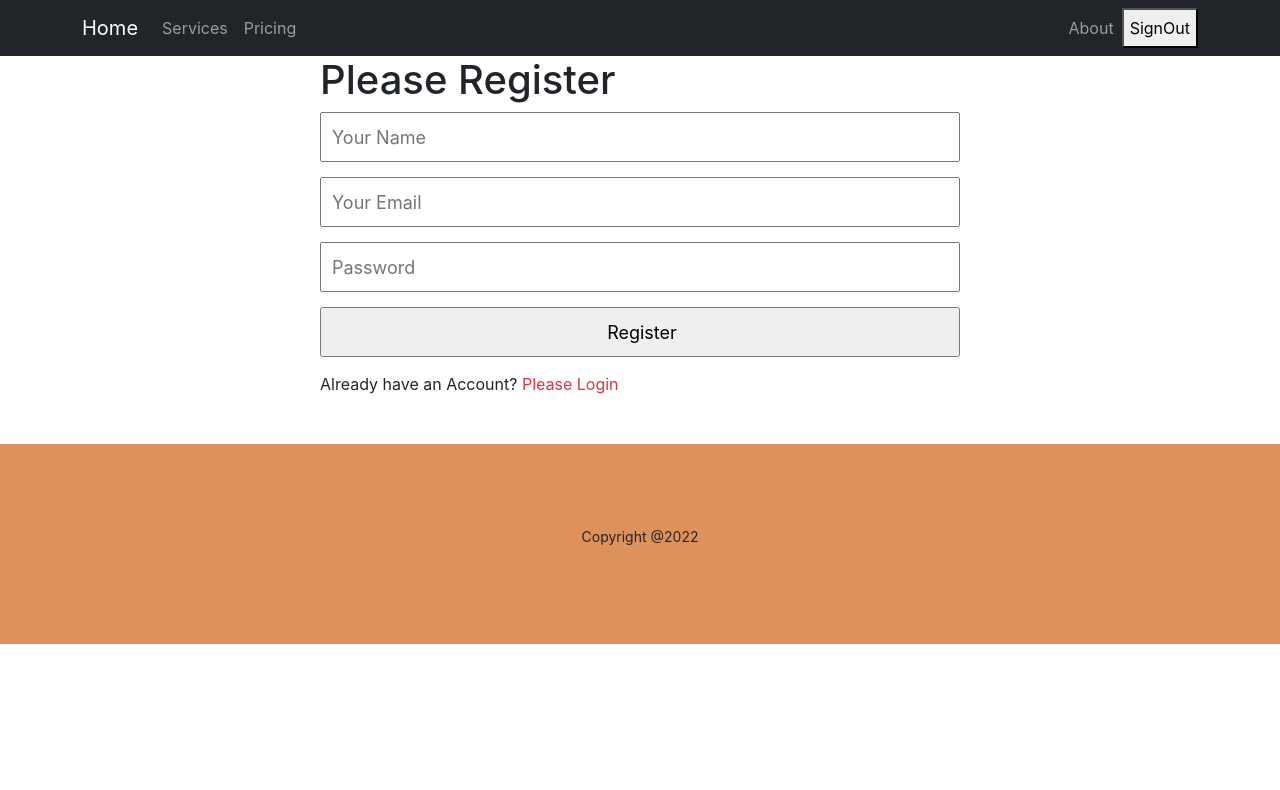
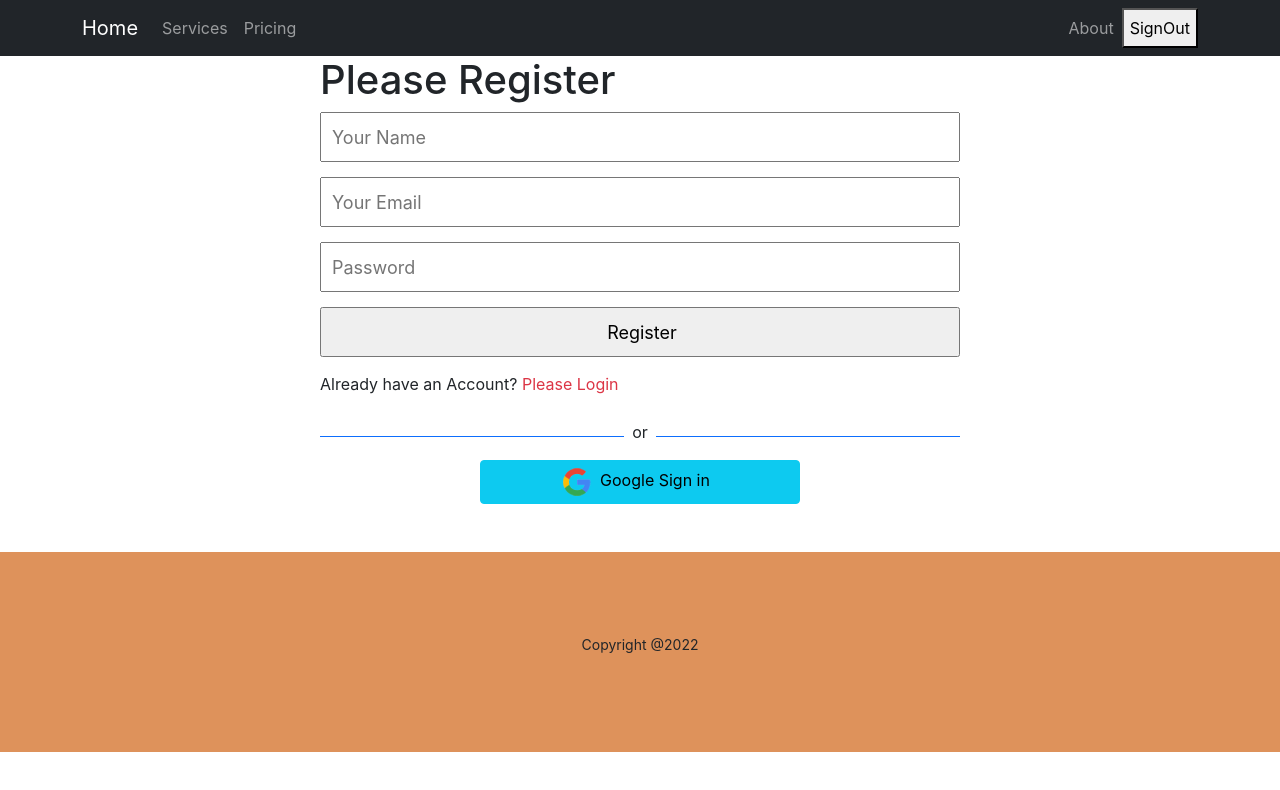
Before and after one commit to rahulhawlader/assignment-ten, a React (Create React App) app: page /Register in a window 1280 px wide. Shown: the top 790 px of the page. Built offline with nearby package versions, Linux system fonts and the light colour scheme; no server answers; the HTML template or start-up script is replaced by a standard one.

Commit message:
email profile udate

```diff
--- a/public/index.html
+++ b/public/index.html
@@ -28,7 +28,7 @@
       work correctly both with client-side routing and a non-root public URL.
       Learn how to configure a non-root public URL by running `npm run build`.
     -->
-  <title>SHR Trainer Center</title>
+  <title>SHR Personal Trainer Center</title>
   <!-- bootstrap cdn -->
   <link rel="stylesheet" href="https://cdn.jsdelivr.net/npm/bootstrap@5.1.3/dist/css/bootstrap.min.css"
     integrity="sha384-1BmE4kWBq78iYhFldvKuhfTAU6auU8tT94WrHftjDbrCEXSU1oBoqyl2QvZ6jIW3" crossorigin="anonymous" />
--- a/src/pages/Login/Login.js
+++ b/src/pages/Login/Login.js
@@ -4,6 +4,7 @@
 import { Link, useLocation, useNavigate } from 'react-router-dom';
 import { useSignInWithEmailAndPassword } from 'react-firebase-hooks/auth';
 import auth from '../../firebase.init';
+import SocialLogin from './SocialLogin/SocialLogin';
 
 const Login = () => {
     const emailRef = useRef('');
@@ -58,6 +59,7 @@
                 </Button>
             </Form>
             <p>New To gym traning? <Link to='/Register' className='text-danger  pe-auto text-decoration-none' onClick={navigateRegister}> Please Register</Link></p>
+            <SocialLogin></SocialLogin>
         </div>
     );
 };
--- a/src/pages/Login/SocialLogin/SocialLogin.js
+++ b/src/pages/Login/SocialLogin/SocialLogin.js
@@ -1,15 +1,42 @@
-// import React from 'react';
+import React from 'react';
+import { useSignInWithGoogle } from 'react-firebase-hooks/auth';
+import { useNavigate } from 'react-router-dom';
+import auth from '../../../firebase.init';
+import logo from "../../../images/download.png"
 
-// const SocialLogin = () => {
-//     return (
-//         <div>
-//             <div>
-//                 <div></div>
-//                 <p>or</p>
-//                 <div></div>
-//             </div>
-//         </div>
-//     );
-// };
+const SocialLogin = () => {
+    const [signInWithGoogle, user, loading, error] = useSignInWithGoogle(auth);
+    const navigate = useNavigate();
 
-// export default SocialLogin;
+    let errorelement;
+    if (error) {
+        errorelement =
+            <div>
+                <p className='text-danger'>Error: {error.message}</p>
+            </div>
+
+    }
+
+
+    if (user) {
+
+        navigate('/home')
+    }
+    return (
+        <div>
+            <div className='d-flex align-items-center'>
+                <div style={{ height: "1px" }} className="w-50 bg-primary"></div>
+                <p className='mt-2 px-2'>or</p>
+                <div style={{ height: "1px" }} className="w-50 bg-primary"></div>
+            </div>
+            {errorelement}
+            <button onClick={() => signInWithGoogle()} className='btn btn-info mx-auto d-block w-50'>
+                <img style={{ width: "30px" }} src={logo} alt='' />
+                <span className='px-2'>Google Sign in</span>
+            </button>
+
+        </div>
+    );
+};
+
+export default SocialLogin;
--- a/src/pages/Register/Register.js
+++ b/src/pages/Register/Register.js
@@ -1,8 +1,11 @@
 import React from 'react';
 import { Link, useNavigate } from 'react-router-dom';
 import './Regiter.css'
-import { useCreateUserWithEmailAndPassword } from 'react-firebase-hooks/auth';
+import { useCreateUserWithEmailAndPassword, useUpdateProfile, } from 'react-firebase-hooks/auth';
 import auth from '../../firebase.init';
+import SocialLogin from '../Login/SocialLogin/SocialLogin';
+
+
 
 
 const Register = () => {
@@ -11,7 +14,8 @@
         user,
         loading,
         error,
-    ] = useCreateUserWithEmailAndPassword(auth);
+    ] = useCreateUserWithEmailAndPassword(auth, { sendEmailVerification: true });
+    const [updateProfile, updating, error1] = useUpdateProfile(auth);
     const navigate = useNavigate();
 
     const navigateLogin = () => {
@@ -19,16 +23,20 @@
     }
 
     if (user) {
-        navigate('/home');
+        console.log('user', user);
     }
 
-    const handleRegister = event => {
+    const handleRegister = async (event) => {
         event.preventDefault();
         const name = event.target.name.value;
         const email = event.target.email.value;
         const password = event.target.password.value;
 
-        createUserWithEmailAndPassword(email, password);
+        await createUserWithEmailAndPassword(email, password);
+        await updateProfile({ displayName: name });
+        console.log('updateProfile');;
+
+        navigate('/home');
     }
     return (
         <div className='register-form'>
@@ -43,6 +51,7 @@
 
             </form>
             <p>Already have an Account? <Link to='/Login' className='text-danger  pe-auto text-decoration-none' onClick={navigateLogin}> Please Login</Link></p>
+            <SocialLogin></SocialLogin>
         </div>
     );
 };
```
Also changed, not shown: src/images/download (3).jpg (added), src/images/download.png (added).
